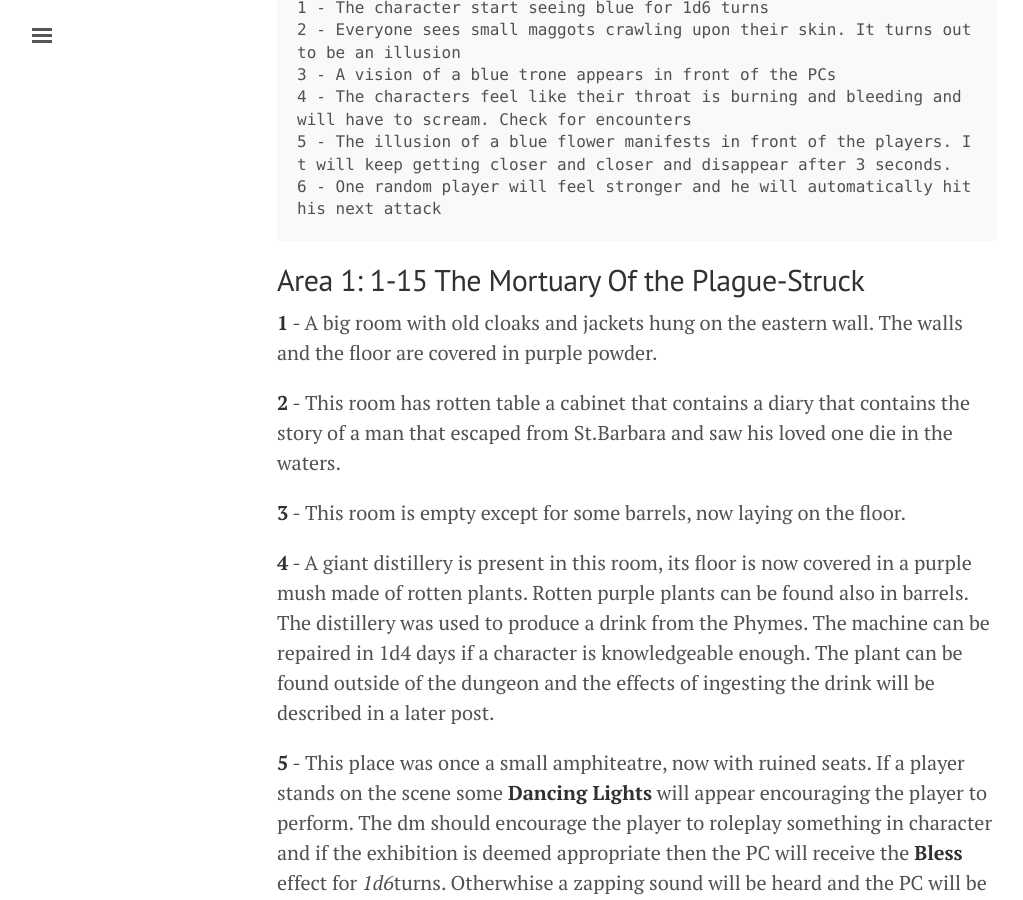
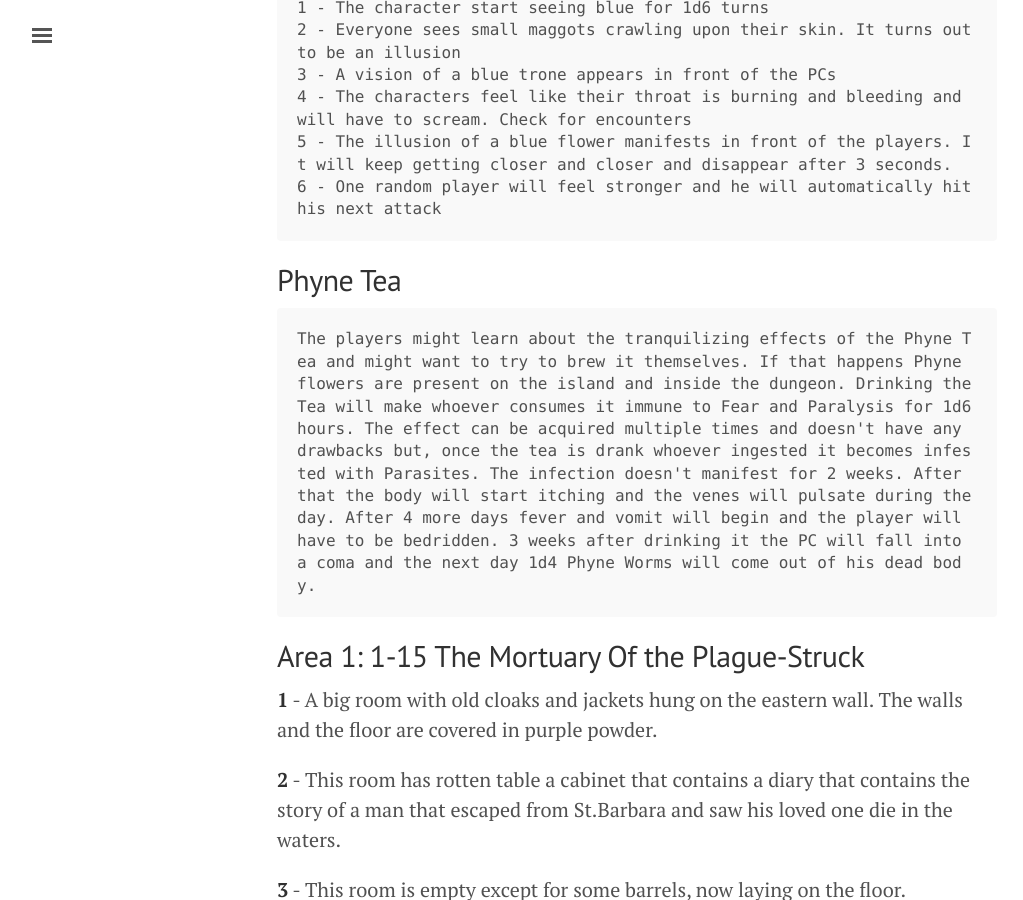
Before and after one commit to thevinter/thevinter.github.io, a Jekyll site: the page built from _posts/2021-02-12-the-hidden-colony-of-layanaka.md, in a window 1280 px wide and 900 px high, scrolled down 2555 px. Shown: the whole window, without its empty margins (3-1026 px from the left). Built offline with Jekyll 4.4.1, drawn with Linux system fonts in a browser that asks for light colours.

Commit message:
full dungeon

````diff
--- a/_posts/2021-02-12-the-hidden-colony-of-layanaka.md
+++ b/_posts/2021-02-12-the-hidden-colony-of-layanaka.md
@@ -36,6 +36,10 @@ Whenever this result is rolled roll 1d6.
 6 - One random player will feel stronger and he will automatically hit his next attack
 ```
 
+## Phyne Tea
+```
+The players might learn about the tranquilizing effects of the Phyne Tea and might want to try to brew it themselves. If that happens Phyne flowers are present on the island and inside the dungeon. Drinking the Tea will make whoever consumes it immune to Fear and Paralysis for 1d6 hours. The effect can be acquired multiple times and doesn't have any drawbacks but, once the tea is drank whoever ingested it becomes infested with Parasites. The infection doesn't manifest for 2 weeks. After that the body will start itching and the venes will pulsate during the day. After 4 more days fever and vomit will begin and the player will have to be bedridden. 3 weeks after drinking it the PC will fall into a coma and the next day 1d4 Phyne Worms will come out of his dead body.
+```
 
 ## Area 1: 1-15 The Mortuary Of the Plague-Struck
 
````
